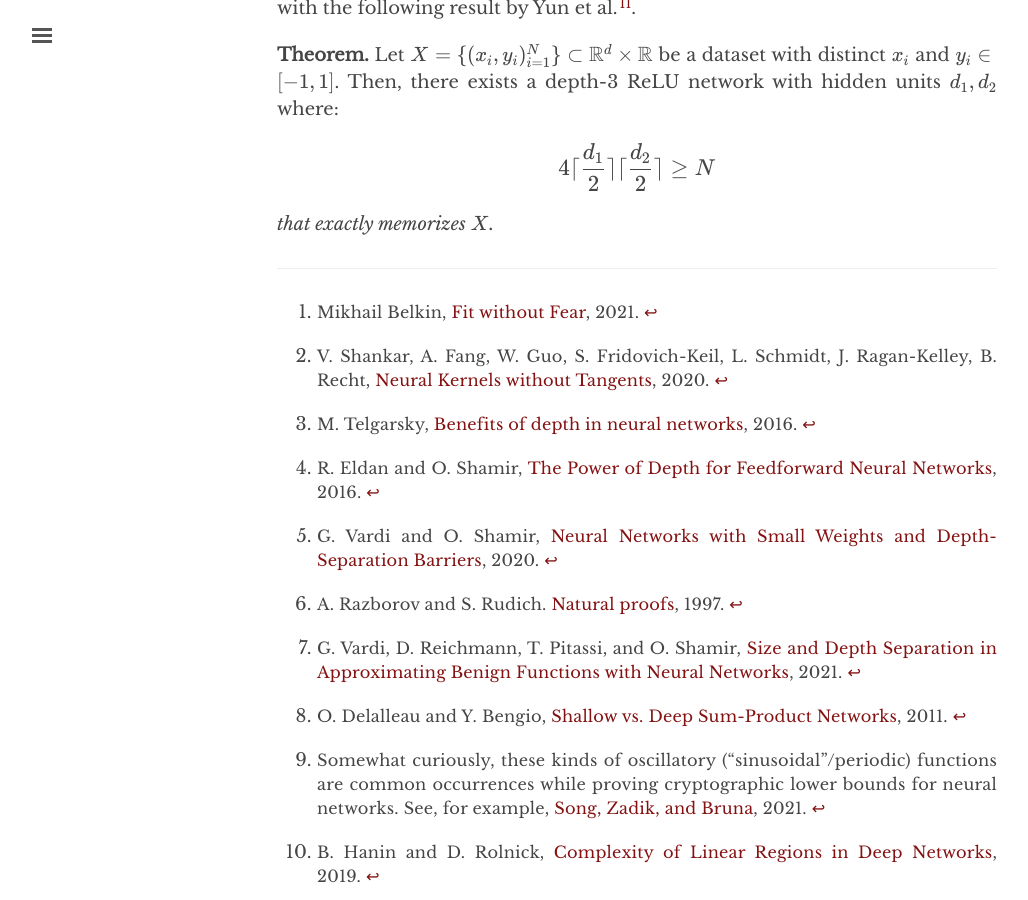
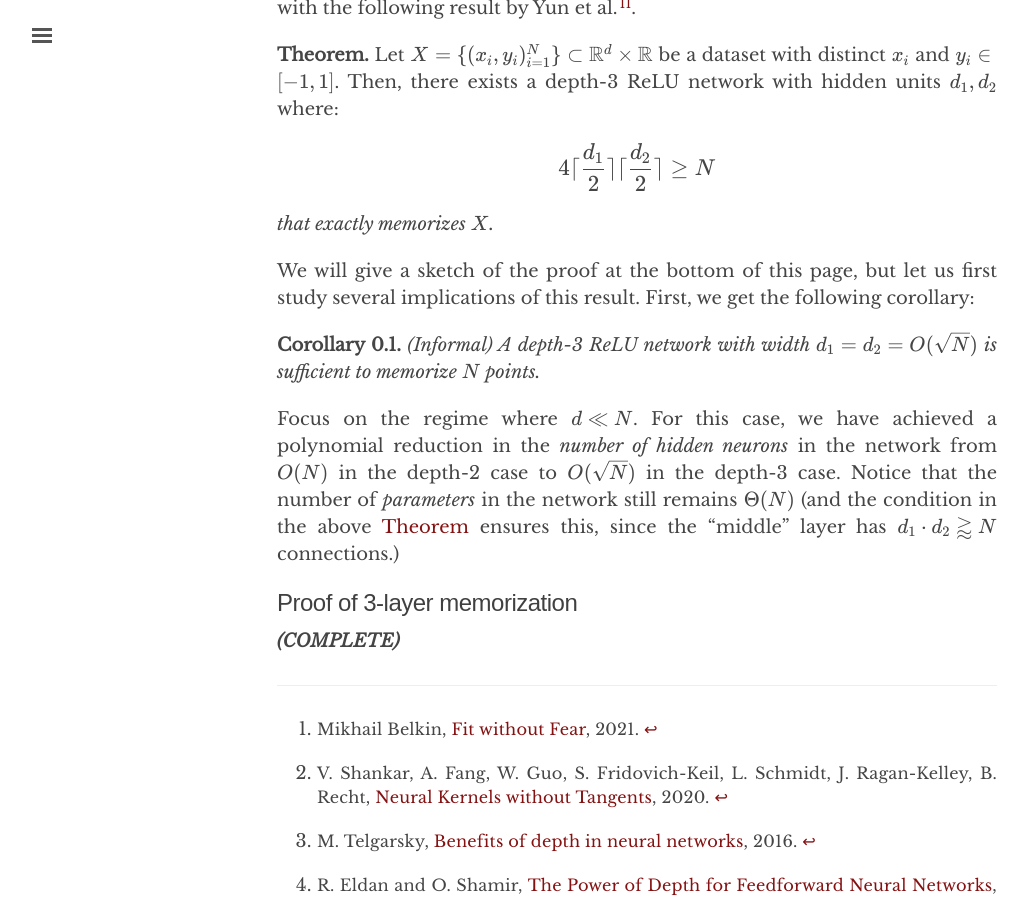
Before and after one commit to chinmayhegde/fodl, a Jekyll site: the page built from _posts/2022-01-16-representation03.md, in a window 1280 px wide and 900 px high, scrolled down 7479 px. Shown: the whole window, without its empty margins (3-1031 px from the left). Built offline with Jekyll 4.4.1, drawn with Linux system fonts in a browser that asks for light colours; nearby versions of some CDN libraries.

Commit message:
Update 2022-01-16-representation03.md

```diff
--- a/_posts/2022-01-16-representation03.md
+++ b/_posts/2022-01-16-representation03.md
@@ -195,8 +195,19 @@ Several recent (very nice) papers have addressed this question. Let us start wit
   that exactly memorizes $X$.
 {:.theorem}
 
+We will give a sketch of the proof at the bottom of this page, but let us first study several implications of this result. First, we get the following corollary:
+
+**Corollary**{:.label #RootN}
+  (Informal) A depth-3 ReLU network with width $d_1 = d_2 = O(\sqrt{N})$ is sufficient to memorize $N$ points.
+{:.corollary}
+
+Focus on the regime where $d \ll N$. For this case, we have achieved a polynomial reduction in the *number of hidden neurons* in the network from $O(N)$ in the depth-2 case to $O(\sqrt{N})$ in the depth-3 case. Notice that the number of *parameters* in the network still remains $\Theta(N)$ (and the condition in the above [Theorem](#ThreeLayerMemo) ensures this, since the "middle" layer has $d_1 \cdot d_2 \gtrapprox N$ connections.)
 
 
+
+## Proof of 3-layer memorization
+
+**_(COMPLETE)_**
 
 ---
 
```
